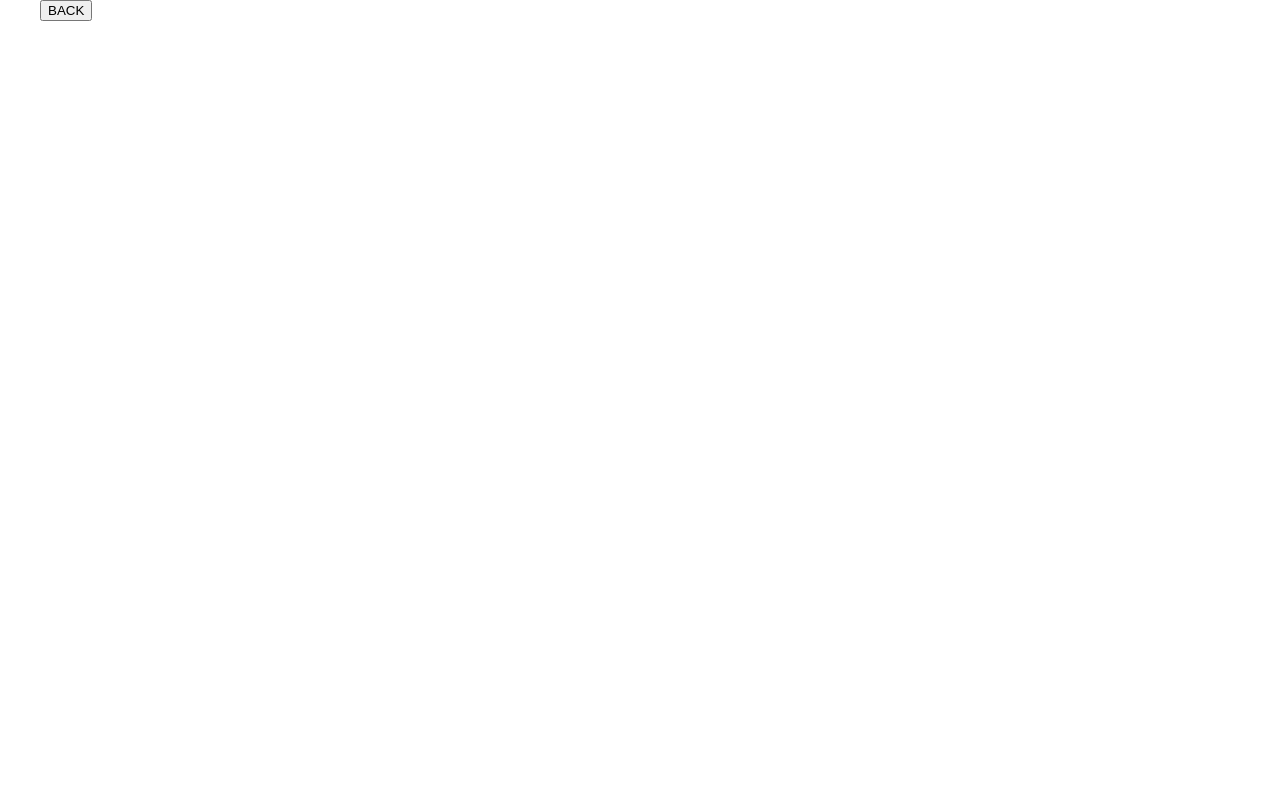
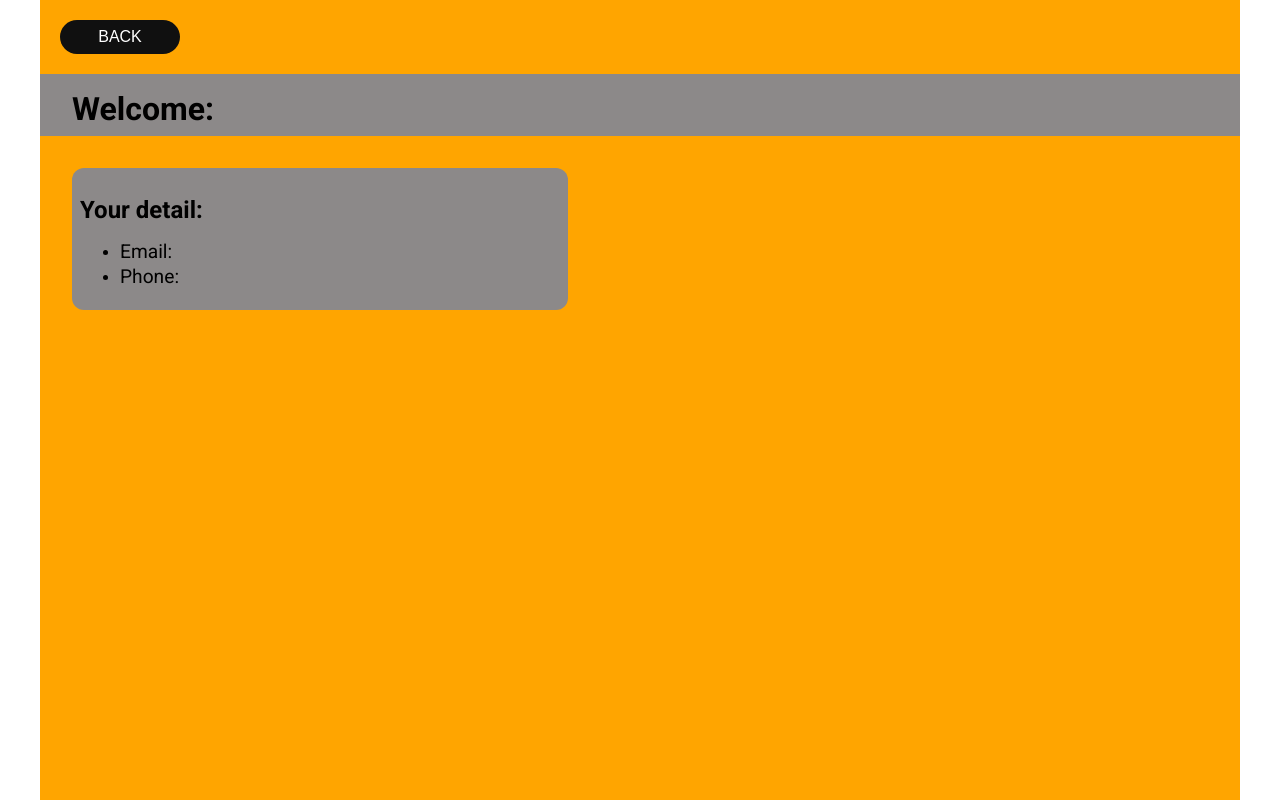
Before and after one commit to ignatiusobiorah/swiftransact-mock-up, a React (Create React App) app: page /sign/1 in a window 1280 px wide. Built offline with nearby package versions, Linux system fonts and the light colour scheme.

Commit message:
modified profile UI

```diff
--- a/src/components/AuthContext.tsx
+++ b/src/components/AuthContext.tsx
@@ -49,16 +49,37 @@ export default AuthContextProvider;
 export const data: IUser[] = [
   {
     id: "1",
-    name: "user1",
+    name: "SETEMI",
     email: "user1@gmail.com",
     password: "12345",
     phone: "08098765573",
   },
   {
     id: "2",
-    name: "user2",
+    name: "Francis",
     email: "user2@gmail.com",
     password: "67890",
     phone: "09089086654",
   },
+  {
+    id: "3",
+    name: "Joseph",
+    email: "user3@gmail.com",
+    password: "09876",
+    phone: "07012345678",
+  },
+  {
+    id: "4",
+    name: "Janelle",
+    email: "user4@gmail.com",
+    password: "54321",
+    phone: "09065437689",
+  },
+  {
+    id: "5",
+    name: "Jane",
+    email: "user5@gmail.com",
+    password: "56789",
+    phone: "07058975432",
+  },
 ];
--- a/src/pages/profile.tsx
+++ b/src/pages/profile.tsx
@@ -1,17 +1,34 @@
 import React from "react";
 import { useNavigate } from "react-router-dom";
 import { IAuthContext, useAuthContext } from "../components/AuthContext";
+import "../styles/profile.scss";
 
 const Profile = () => {
   const { activeUser } = useAuthContext() as IAuthContext;
   const navigate = useNavigate();
 
   return (
-    <div>
+    <div className="profile">
       <button onClick={() => navigate(-1)}>BACK</button>
-      <h1>{activeUser?.name}</h1>
-      <h1>{activeUser?.email}</h1>
-      <h1>{activeUser?.phone}</h1>
+      <div className="profileContent">
+        <div className="welcome">
+          <h1>Welcome:</h1>
+          <h2>{activeUser?.name}</h2>
+        </div>
+        <div className="details">
+          <h2>Your detail:</h2>
+          <ul>
+            <li>
+              <span>Email:</span>
+              {activeUser?.email}
+            </li>
+            <li>
+              <span>Phone:</span>
+              {activeUser?.phone}
+            </li>
+          </ul>
+        </div>
+      </div>
     </div>
   );
 };
--- /dev/null
+++ b/src/styles/profile.scss
@@ -0,0 +1,60 @@
+.profile {
+  background: #ffa500;
+  height: 100vh;
+
+  .profileContent {
+    .welcome {
+      background: #8c8989;
+      display: flex;
+      justify-content: space-between;
+
+      h1 {
+        margin: 1rem 0.5rem 0.5rem 2rem;
+      }
+
+      h2 {
+        margin-right: 2rem;
+      }
+    }
+
+    .details {
+      background: #8c8989;
+      width: 60vh;
+      border-radius: 12px;
+      padding: 0.5rem;
+      margin-left: 2rem;
+      margin-top: 2rem;
+      font-size: 1rem;
+      li {
+        line-height: 1rem;
+        margin-bottom: 0.5rem;
+
+        span {
+          font-size: 1.2rem;
+          margin-right: 1rem;
+        }
+      }
+    }
+  }
+  button {
+    background: #101010;
+    border-radius: 50px;
+    padding: 0.5rem;
+    border: none;
+    outline: none;
+    color: #101010;
+    font-weight: 600;
+    cursor: pointer;
+    color: #ffffff;
+    font-size: 1rem;
+    font-weight: 400;
+    width: 15vh;
+    margin: 20px;
+
+    &:hover {
+      background: #ffffff;
+      color: #101010;
+      transition: 0.5s ease;
+    }
+  }
+}
```
